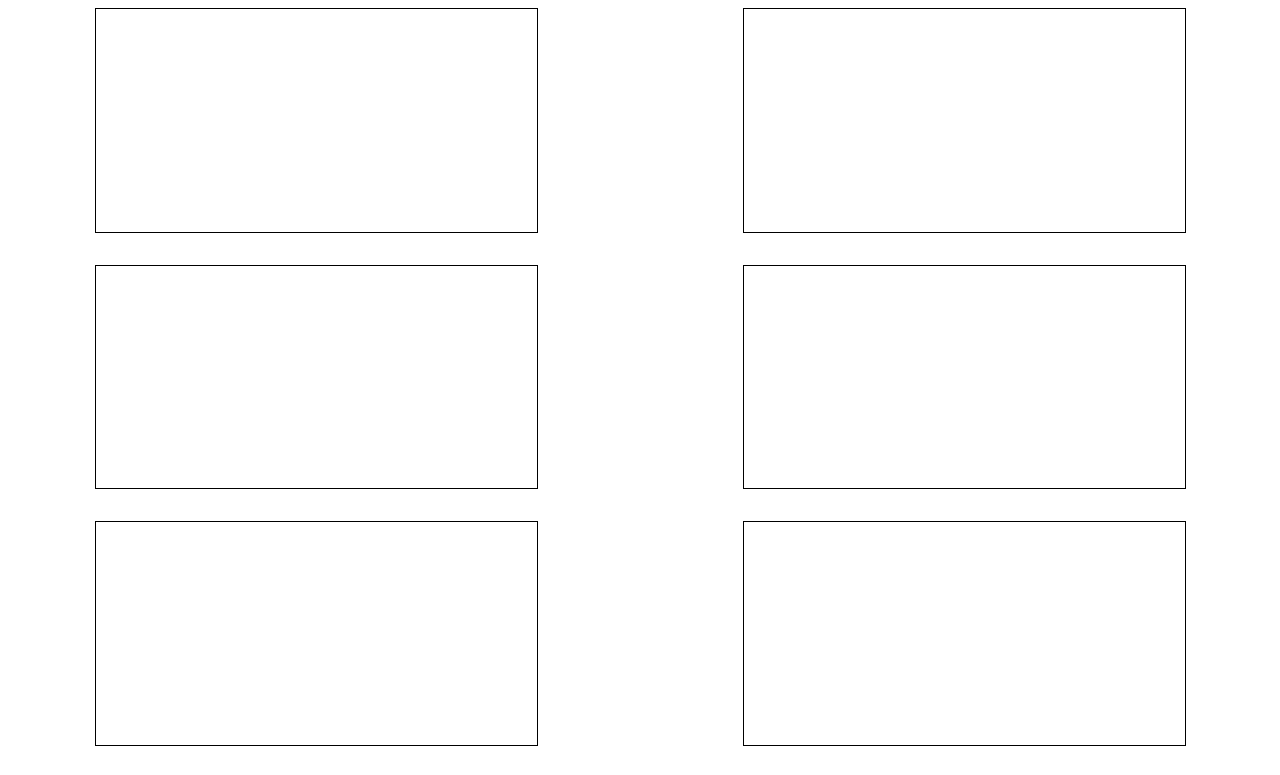
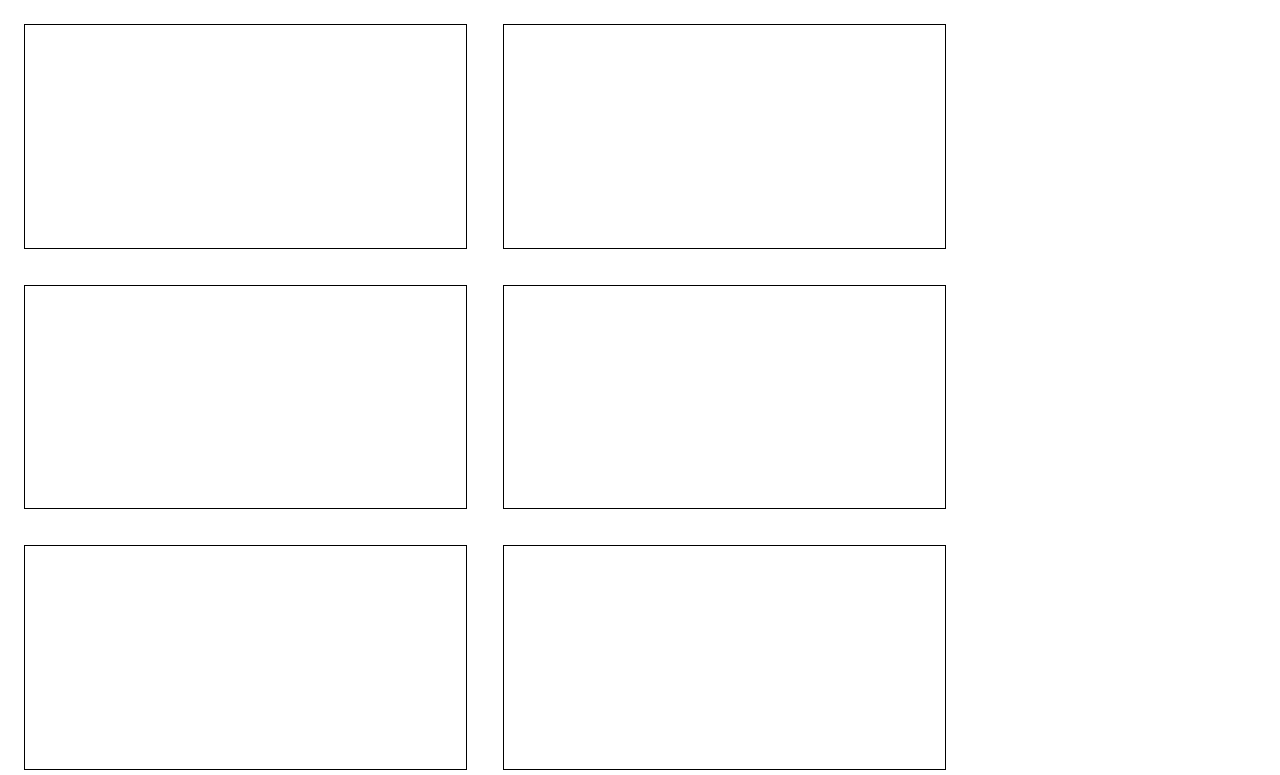
Before and after one commit to R-Saunders/code-201-class11, a plain HTML site: page task-1/index.html in a window 1280 px wide. Shown: the top 775 px of the page. Drawn offline with Linux system fonts and the light colour scheme.

Commit message:
made flex free

```diff
--- a/task-1/style.css
+++ b/task-1/style.css
@@ -1,12 +1,8 @@
 .box {
+  display: inline-block;
   width: 25%;
   min-width: calc(25% + 125px);
   border: 1px solid black;
   height: calc(12.5vw + 62.5px);
+  margin: 1em;
   }
-#box-container {
-  display: flex;
-  flex-wrap: wrap;
-  justify-content: space-around;
-  gap: 2em;
-}
```
